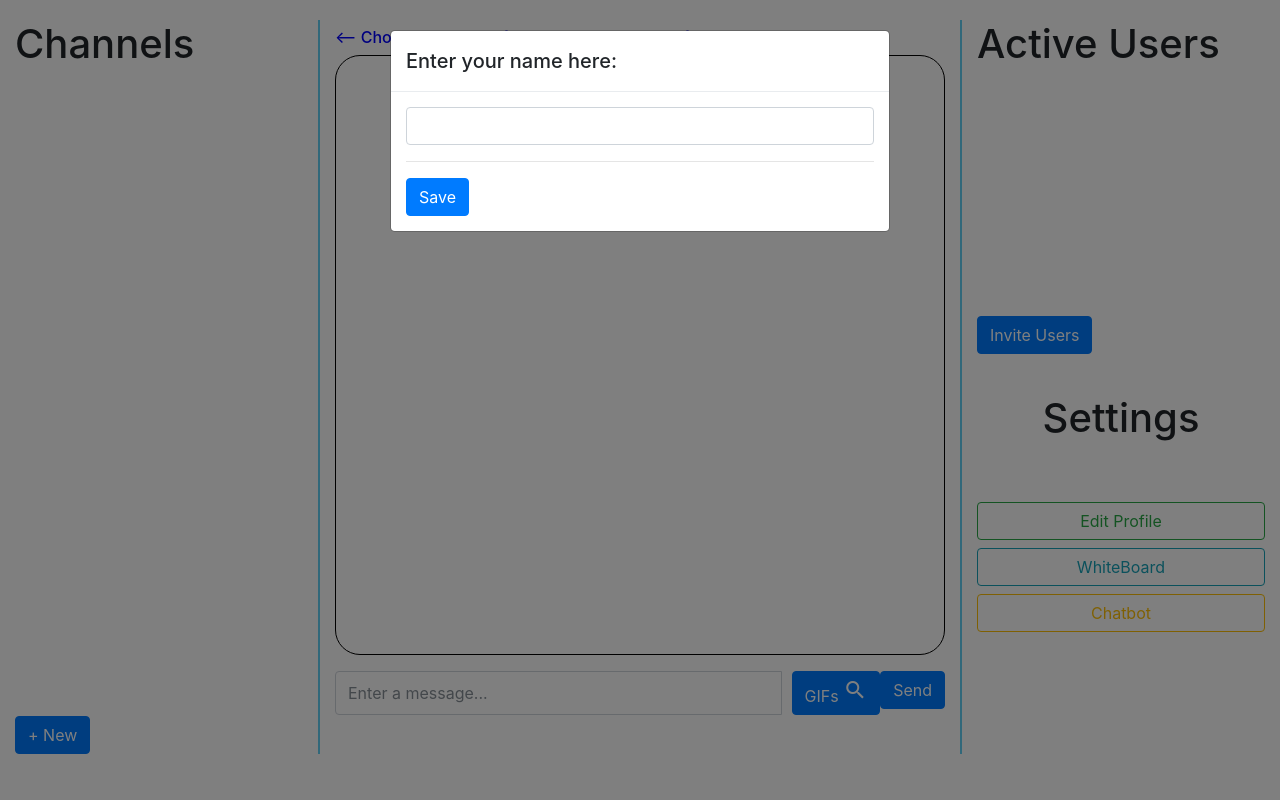
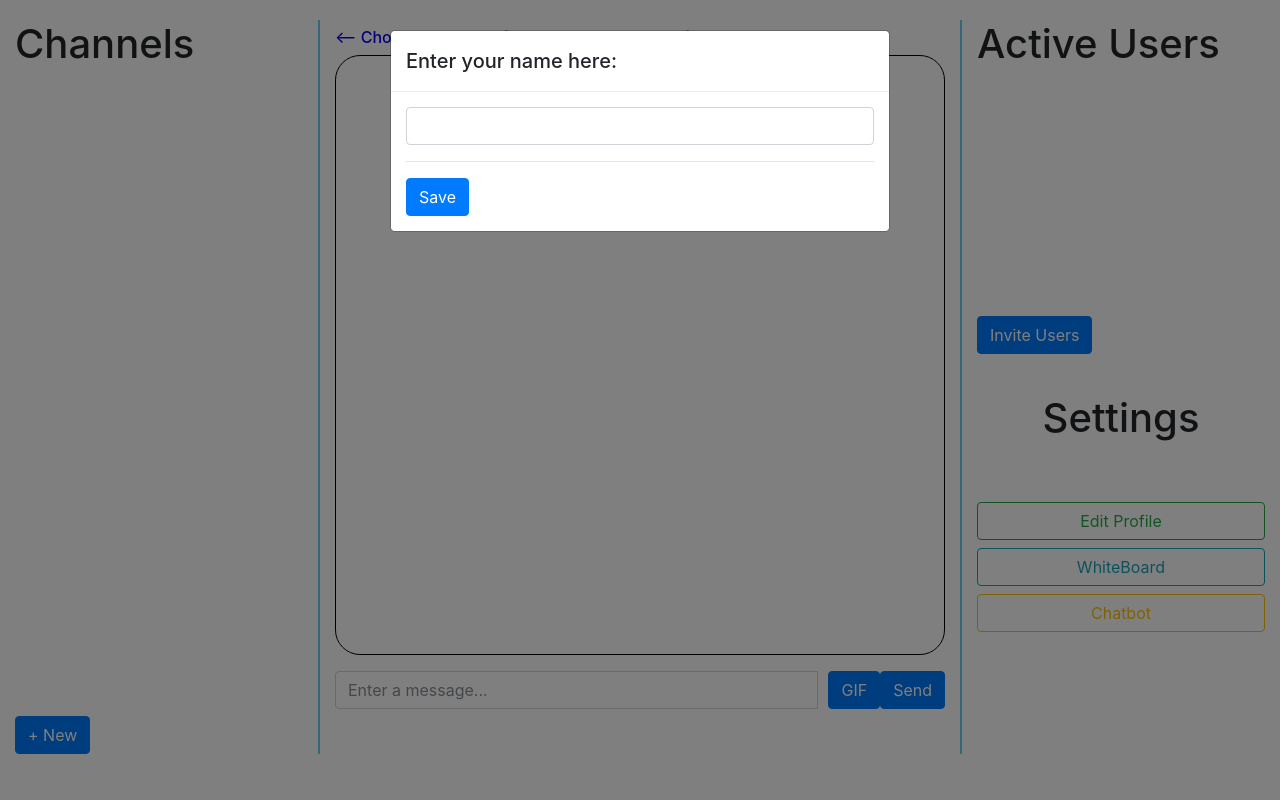
Before and after one commit to faridelaouadi/SlackClone, a Flask app: page / in a window 1280 px wide. Run offline with Flask 2, Linux system fonts and the light colour scheme; some libraries are stand-ins or nearby versions.

Commit message:
fixed some bugs with gifs and starred messages

```diff
--- a/application.py
+++ b/application.py
@@ -15,7 +15,7 @@ socketio = SocketIO(app)
 # in-memory data
 USERS = {}
 CHANNELS = {"General": ["This is a general public forum",[]], "Starred Messages":["A collection of all your starred messages",{}]}
-#the new format of messages will be {channel_name: [{message1-info, message2-info}]}
+#the new format of messages will be {channel_name: [channel_status,{message1-info, message2-info}]}
 #message info is in this dictionary format --> {'msg': 'hello', 'channel': 'General', 'username': 'Farid', 'created_at': 1574078726}
 #deque is used as it has fast pop and push access to each side. We will unlikely be randomly accessing elements hence we didnt choose to use a list
 
--- a/templates/index.html
+++ b/templates/index.html
@@ -63,7 +63,7 @@
                 <form id="msg-form" class="mt-3 mb-3">
                     <div class="input-group">
                         <input type="text" id="msg-text" class="form-control input-style" autocomplete="off" placeholder="Enter a message..." autofocus style="margin-right:10px;">
-                        <button type="button" class="btn btn-primary" data-toggle="modal" data-target="#gifModal" style="margin-right: : 5px;">GIFs <span class="material-icons">search</span></button>
+                        <button type="button" class="btn btn-primary" data-toggle="modal" data-target="#gifModal" style="margin-right: : 5px;">GIF</button>
                         <div class="input-group-append">
                             <button id="msg-send" type="submit" class="btn btn-primary">Send</button>
                         </div>
```
